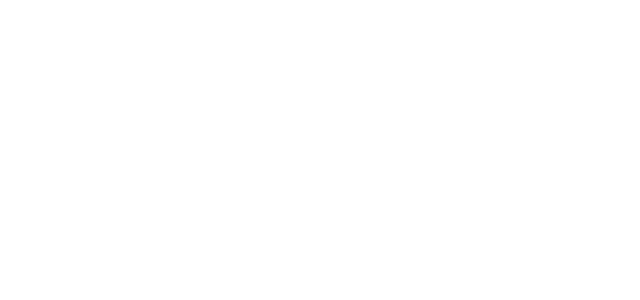
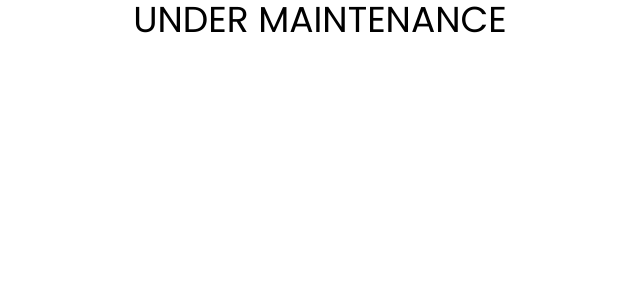
Before and after one commit to gunturoktavianto/frontend-ohu-tec-2023, a Next.js app: page /dashboard in a window 1280 px wide. Shown: the top 300 px of the page, without its empty margins (320-960 px from the left). Built offline with nearby package versions, Linux system fonts and the light colour scheme.

Commit message:
revisi close dashboard pendaftaran

```diff
--- a/app/dashboard/page.tsx
+++ b/app/dashboard/page.tsx
@@ -2,7 +2,5 @@ import React from "react";
 import Dashboard from "../component-ohu/Dashboard";
 
 export default function Registration() {
-    // return <Dashboard></Dashboard>;
-    <h1 className='text-center text-4xl'>UNDER MAINTENANCE</h1>
-
+    return <h1 className="text-center text-4xl">UNDER MAINTENANCE</h1>;
 }
```
